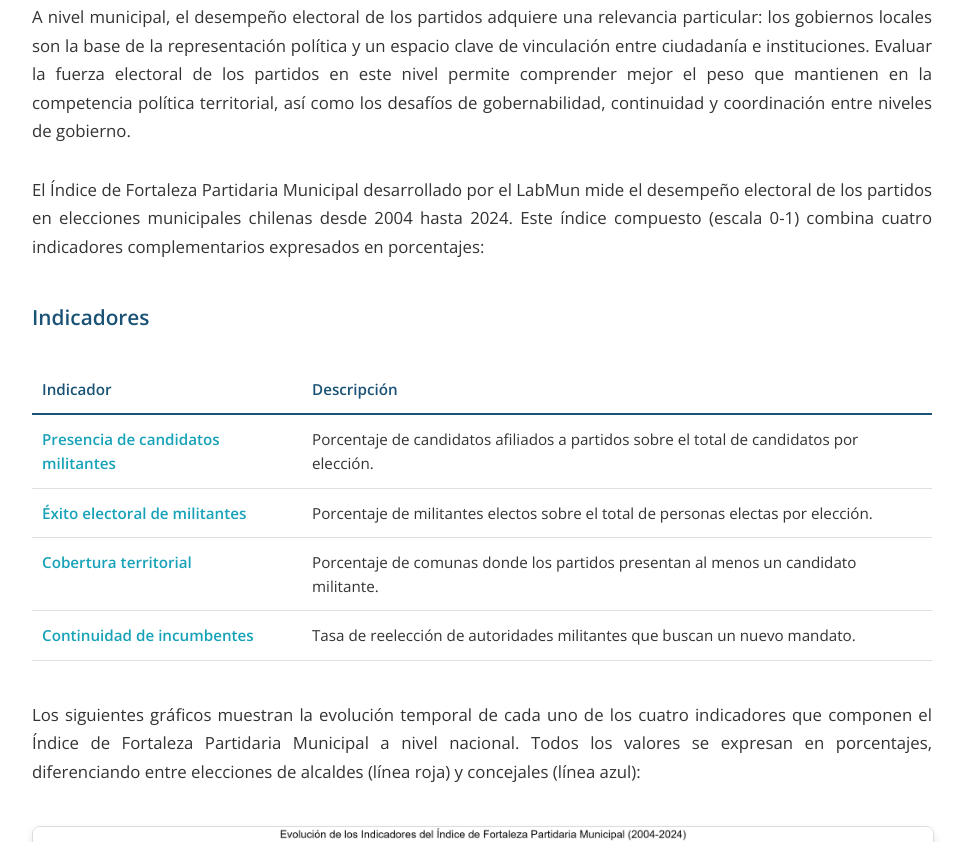
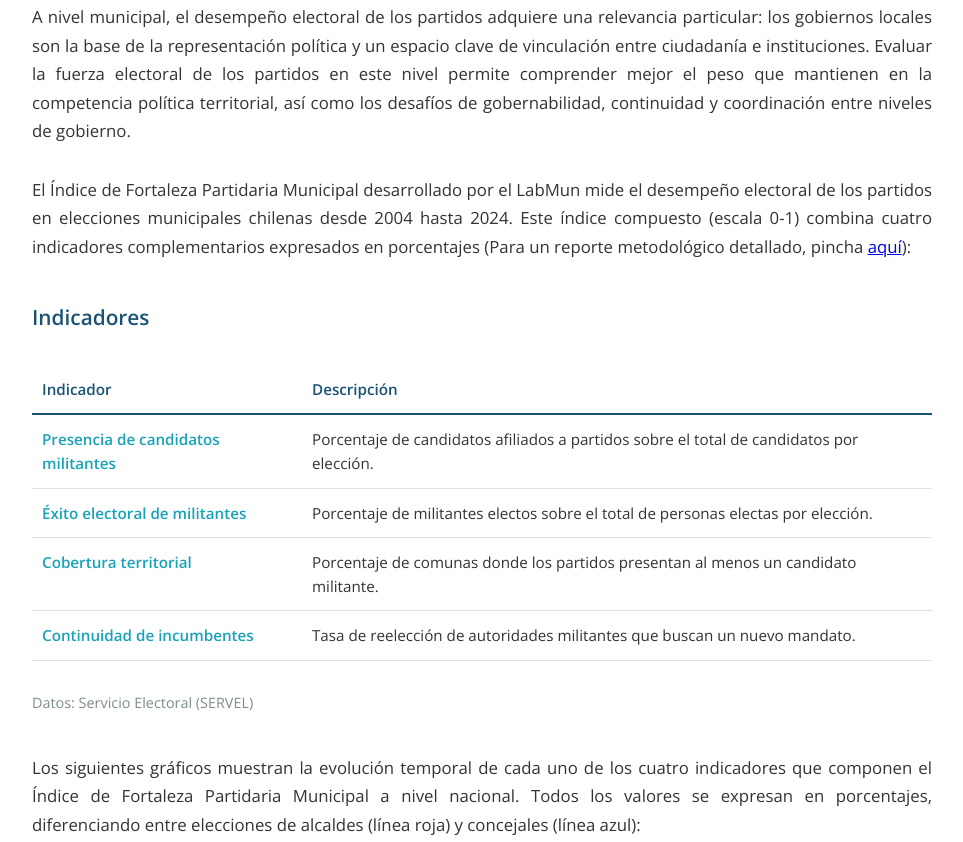
Before and after one commit to naimbro/party-strength-chile, a plain HTML site: page docs/index.html in a window 1280 px wide. Shown: the part 461-1303 px from the top of the page, without its empty margins (158-1121 px from the left). Drawn offline with nearby package versions, Linux system fonts and the light colour scheme.

Commit message:
Actualizar enlace reporte metodológico y agregar fuente SERVEL

```diff
--- a/docs/index.html
+++ b/docs/index.html
@@ -52,7 +52,7 @@
 
         <p style="text-align: justify; font-size: 1.05em; line-height: 1.7; margin: 30px 0;">A nivel municipal, el desempeño electoral de los partidos adquiere una relevancia particular: los gobiernos locales son la base de la representación política y un espacio clave de vinculación entre ciudadanía e instituciones. Evaluar la fuerza electoral de los partidos en este nivel permite comprender mejor el peso que mantienen en la competencia política territorial, así como los desafíos de gobernabilidad, continuidad y coordinación entre niveles de gobierno.</p>
 
-        <p style="text-align: justify; font-size: 1.05em; line-height: 1.7; margin: 30px 0;">El Índice de Fortaleza Partidaria Municipal desarrollado por el LabMun mide el desempeño electoral de los partidos en elecciones municipales chilenas desde 2004 hasta 2024. Este índice compuesto (escala 0-1) combina cuatro indicadores complementarios expresados en porcentajes:</p>
+        <p style="text-align: justify; font-size: 1.05em; line-height: 1.7; margin: 30px 0;">El Índice de Fortaleza Partidaria Municipal desarrollado por el LabMun mide el desempeño electoral de los partidos en elecciones municipales chilenas desde 2004 hasta 2024. Este índice compuesto (escala 0-1) combina cuatro indicadores complementarios expresados en porcentajes (Para un reporte metodológico detallado, pincha <a href="https://drive.google.com/file/d/1dkZUzJ85CabVjP5H_cmTQOccqqjhk-aL/view?usp=sharing" target="_blank">aquí</a>):</p>
 
         <h3 style="color: #1a5276; margin-top: 40px; margin-bottom: 15px; font-weight: 600;">Indicadores</h3>
         <table class="indicators-table">
@@ -81,6 +81,7 @@
                 </tr>
             </tbody>
         </table>
+        <p style="font-size: 0.9em; color: #7f8c8d; margin-top: 10px;">Datos: Servicio Electoral (SERVEL)</p>
 
         <p style="text-align: justify; font-size: 1.05em; line-height: 1.7; margin: 40px 0 30px 0;">Los siguientes gráficos muestran la evolución temporal de cada uno de los cuatro indicadores que componen el Índice de Fortaleza Partidaria Municipal a nivel nacional. Todos los valores se expresan en porcentajes, diferenciando entre elecciones de alcaldes (línea roja) y concejales (línea azul):</p>
 
@@ -104,7 +105,6 @@
 
         <h2 style="margin-top: 60px; margin-bottom: 20px; color: #34495e;">Hallazgos principales</h2>
         <p style="text-align: justify; font-size: 1.05em; line-height: 1.7; margin: 30px 0;">El análisis del Índice de Fortaleza Partidaria Municipal en Chile revela que, desde 2004 hasta la fecha, los partidos han experimentado un debilitamiento sostenido a nivel municipal. Aunque la presencia territorial se ha mantenido relativamente alta, la efectividad electoral y la capacidad de reelección de incumbentes militantes se han erosionado significativamente, reflejando un debilitamiento progresivo de los partidos frente al auge de candidaturas independientes y personalistas en el ámbito municipal.</p>
-        <p style="text-align: justify; font-size: 1.05em; line-height: 1.7; margin: 30px 0;">* Para un reporte metodológico detallado, pincha <a href="https://docs.google.com/document/d/1MAC1RibPgIazMU3c7G1shzhIu92gUu6ougwOOMieX6s/edit?usp=sharing" target="_blank">aquí</a></p>
         <div class="download-section">
             <h3>Datos para descarga</h3>
             <p>Acceda a los datos completos del Índice de Fortaleza Partidaria Municipal por comuna en formato Excel:</p>
```
